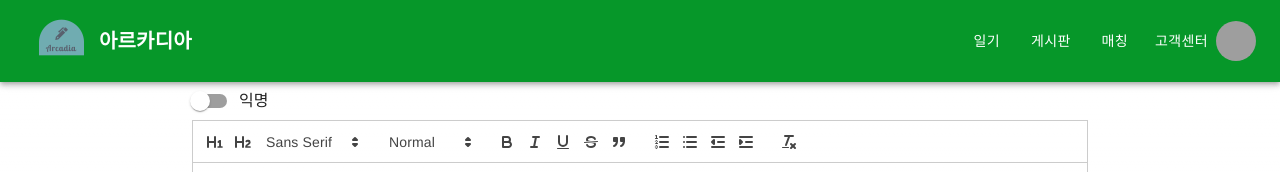
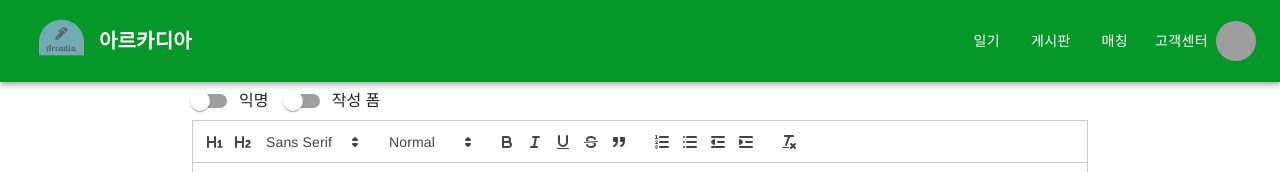
Before and after one commit to kakaoProFit/Arcadia-FE, a Next.js app: page /diary/write in a window 1280 px wide. Shown: the top 172 px of the page. Built offline with nearby package versions, Linux system fonts and the light colour scheme; grey boxes are pictures that could not be loaded; what react-chatbot-kit would draw is missing.

Commit message:
일기 작성 폼 여부 스위치 제작
- 그에 따른 화면 전환 개발 예정

```diff
--- a/src/app/diary/(ContentView)/write/page.js
+++ b/src/app/diary/(ContentView)/write/page.js
@@ -13,12 +13,13 @@ const TextEditor = dynamic(
 const baseUrl = "/diary/list/DirCreate" //일기 등록할 때 버튼에 쓰일 url
 const submitUrl = "/diary/1" // 등록 후에 list로 이동. 첫페이지로 고정 이동
 const anonPost = false // 일기를 익명으로 할건지 아닌지 판별. 기본값은 false
+const writeForm = false // 일기의 작성 폼. 기본으로는 false
 
 export default function DiaryWritePage() {
   return (
     <>
       <Stack direction="column" alignItems="center" spacing={2}>
-        <TextEditor baseUrl={baseUrl} submitUrl={submitUrl} anonPost={anonPost} />
+        <TextEditor baseUrl={baseUrl} submitUrl={submitUrl} anonPost={anonPost} writeForm={writeForm} />
       </Stack>
     </>
   );
--- a/src/components/textEditor/textEditor.js
+++ b/src/components/textEditor/textEditor.js
@@ -62,6 +62,7 @@ const TextEditor = (props) => { // props에는 baseUrl, submitUrl, (anonPost:
   const router = useRouter()
 
   const [isAnonPost, setIsAnonPost] = useState(props.anonPost); // 사용자가 익명 여부 선택하는 것을 관리할 state
+  const [isWriteForm, setIsWriteForm] = useState(props.writeForm); // 사용자가 일기 폼 여부 선택
 
   const [displayCounting, setDisplayCounting] = useState('0') // 글자 수를 화면에 보이기 위한 변수
   const [writingContent, setWritingContent] = useState('')
@@ -69,6 +70,11 @@ const TextEditor = (props) => { // props에는 baseUrl, submitUrl, (anonPost:
   const toggleAnonymous = () => {
     console.log("익명 여부: ", !isAnonPost)
     setIsAnonPost(!isAnonPost); // 사용자가 익명 여부 선택함에 따른 state 저장
+  }
+
+  const toggleWriteForm = () => {
+    console.log("작성 폼 여부: ", !isWriteForm)
+    setIsWriteForm(!isWriteForm); // 사용자가 익명 여부 선택함에 따른 state 저장
   }
 
   const handleChange = (content, delta, source, editor) => {
@@ -123,9 +129,12 @@ const TextEditor = (props) => { // props에는 baseUrl, submitUrl, (anonPost:
         <FormControlLabel
           control={<Switch checked={isAnonPost} onChange={toggleAnonymous} />}
           label="익명"
-          onChange={(e) => {
-
-          }}
+        />
+      )}
+      {(props.writeForm !== undefined) && ( // writeForm이라는 props가 있을때만 폼 스위치 표시. (=일기)
+        <FormControlLabel
+          control={<Switch checked={isWriteForm} onChange={toggleWriteForm} />}
+          label="작성 폼"
         />
       )}
       <ReactQuill
```
